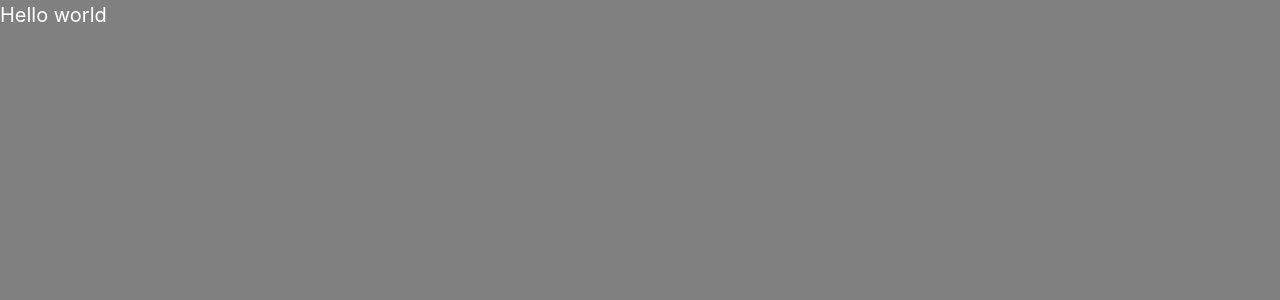
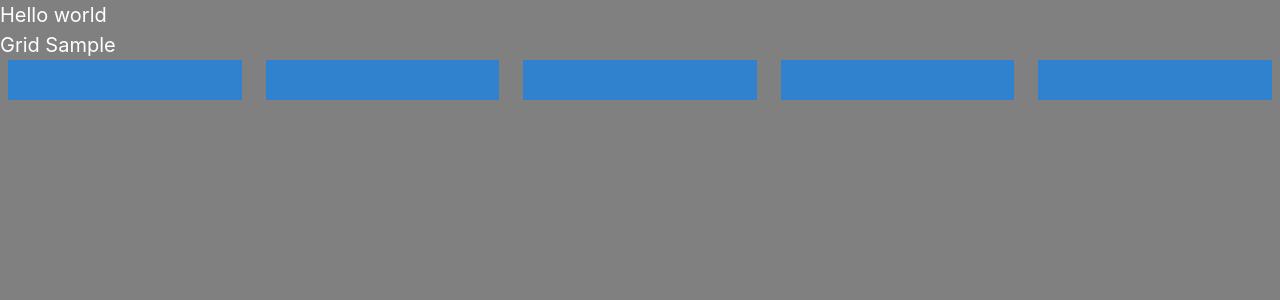
Before and after one commit to aokisinn/next-js-sample, a Next.js app: page / in a window 1280 px wide. Shown: the top 300 px of the page. Built offline with nearby package versions, Linux system fonts and the light colour scheme.

Commit message:
Grid追加

```diff
--- a/pages/index.tsx
+++ b/pages/index.tsx
@@ -1,5 +1,6 @@
 import type { NextPage } from "next";
-import { Box, Text } from "@chakra-ui/react";
+import { Box, GridItem, Text } from "@chakra-ui/react";
+import { Grid } from "@chakra-ui/react";
 
 const Home: NextPage = () => {
   return (
@@ -7,6 +8,17 @@ const Home: NextPage = () => {
       <Text fontSize="xl" color="white">
         Hello world
       </Text>
+      {/* Grid */}
+      <Text fontSize="xl" color="white">
+        Grid Sample
+      </Text>
+      <Grid templateColumns="repeat(5, 1fr)" gap={6} ml={2} mr={2}>
+        <GridItem w="100%" h="10" bg="blue.500" />
+        <GridItem w="100%" h="10" bg="blue.500" />
+        <GridItem w="100%" h="10" bg="blue.500" />
+        <GridItem w="100%" h="10" bg="blue.500" />
+        <GridItem w="100%" h="10" bg="blue.500" />
+      </Grid>
     </Box>
   );
 };
```
